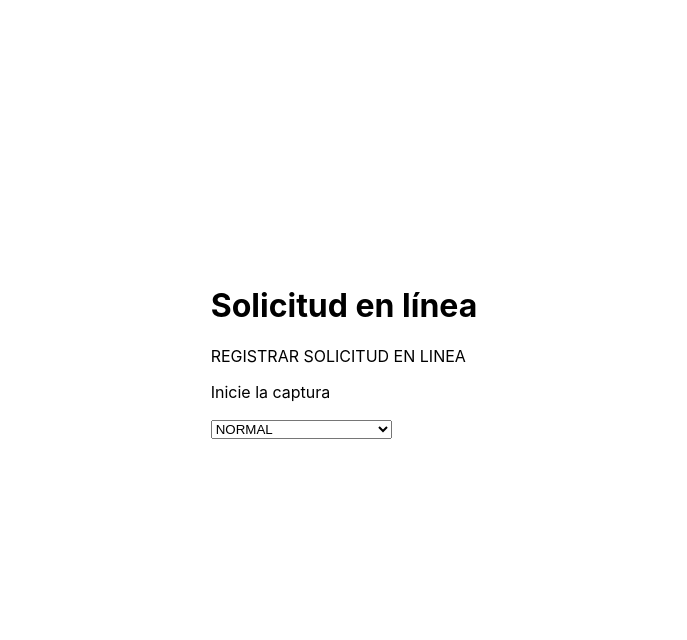
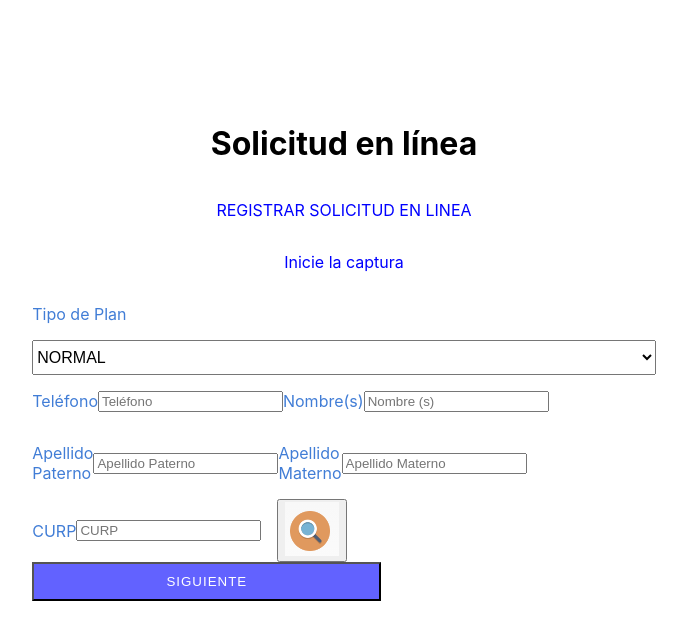
Before and after one commit to kokeGG/proyectoKaren, a React (Create React App) app: page /menu/solicitud in a window 1280 px wide. Shown: the top 640 px of the page, without its empty margins (296-983 px from the left). Built offline with nearby package versions, Linux system fonts and the light colour scheme.

Commit message:
solicitud

```diff
--- a/src/components/Portabilidad/solicitud/index.jsx
+++ b/src/components/Portabilidad/solicitud/index.jsx
@@ -1,25 +1,27 @@
 import React from "react";
+import { Link } from "react-router-dom";
+import './index.scss';
+import curpbtn from '../../assets/curpbtn.png'
 
 const Solicitud = () => {
 
-    const handleSubmit = ({ values }) => {
 
-    }
-    return(
+    return (
         <>
             <div className="containerStyles">
                 <div className="title">
                     <h1>Solicitud en línea</h1>
                 </div>
                 <div>
-                        <div>
-                            <p>REGISTRAR SOLICITUD EN LINEA</p>
-                        </div>
+                    <div className="subtitle">
+                        <p>REGISTRAR SOLICITUD EN LINEA</p>
+                    </div>
 
-                        <div>
-                            <p>Inicie la captura</p>
-                        </div>
-
+                    <div className="subtitle2">
+                        <p>Inicie la captura</p>
+                    </div>
+                    <div className="cmb-plan">
+                        <p>Tipo de Plan</p>
                         <select
                             name="tipoDePlan"
                         >
@@ -49,6 +51,51 @@ const Solicitud = () => {
                                 AMIGO KIT DESARMADO
                             </option>
                         </select>
+                    </div>
+
+                    <div className="input-container-top">
+                        <p>Teléfono</p>
+                        <input
+                            type="text"
+                            placeholder="Teléfono"
+                            />
+
+                        <p>Nombre(s)</p>
+                        <input
+                            type="text"
+                            placeholder="Nombre (s)"
+                        />
+                    </div>
+                    <div className="input-container-mid">
+                        <p>Apellido Paterno</p>
+                        <input
+                            type="text"
+                            placeholder="Apellido Paterno"
+                        />
+
+                        <p>Apellido Materno</p>
+                        <input
+                            type="text"
+                            placeholder="Apellido Materno"
+                        />
+                    </div>
+                    <div className="input-container-bot">
+                        <p>CURP</p>
+                        <input
+                            type="text"
+                            placeholder="CURP"
+                        />
+                        <button className="btn-search">
+                            <img src={curpbtn}/>
+                        </button>
+                    </div>
+                    <div className="button-next">
+                        <button>
+                            <Link to=''>
+                                SIGUIENTE
+                            </Link>
+                        </button>
+                    </div>
                 </div>
             </div>
         </>
--- a/src/components/Portabilidad/solicitud/index.scss
+++ b/src/components/Portabilidad/solicitud/index.scss
@@ -1 +1,69 @@
 @import "../../../App.scss";
+
+.containerStyles {
+    width: 50%;
+    display: flex;
+    flex-direction: column;
+    //justify-content: space-around;
+    align-items: center;
+}
+
+.subtitle,
+.subtitle2 {
+    display: flex;
+    justify-content: center;
+    color: blue;
+}
+
+.cmb-plan {
+    width: 40%;
+    display: flex;
+    flex-direction: column;
+    //justify-content: center;
+    //align-items: center;
+    color: rgb(65, 125, 214);
+
+
+    select {
+        //margin: 3vh 0;
+        width: 250%;
+        height: 35px;
+        font-size: 1em;
+        display: flex;
+        justify-content: center;
+        //text-align-last: left;
+        //justify-content: flex-end;
+    }
+}
+
+.input-container-top, .input-container-mid, .input-container-bot {
+    width: 30%;
+    display: flex;
+    //flex-direction: column;
+    //justify-content: space-around;
+    align-items: center;
+    color: rgb(65, 125, 214);
+    input {
+        display: flex;
+        flex-direction: column;
+        justify-content: center;
+    }
+}
+
+.button-next button{
+    width: 56%;
+    padding: 10px;
+    height: 60%;
+    letter-spacing: 1px;
+    text-transform: uppercase;
+    background-color: rgba(0, 0, 255, 0.616);
+    cursor: pointer;
+    a {
+        color: white;
+        text-decoration: none;
+    }
+}
+
+.btn-search {
+    margin-left: 1rem;
+}
--- a/src/routes/index.jsx
+++ b/src/routes/index.jsx
@@ -8,6 +8,8 @@ const Routes = () => (
         <Route exact path="/" component={Homepage}/>
         <Route exact path="/menu" render={Menu}/>
         <Route exact path="/menu/solicitud" render={Solicitud} />
+        <Route exact path="/menu/solicitud/curp" />
+        <Route exact path="/menu/solicitud/" />
         <Redirect to="/"/>
     </Switch>
 )
```
Also changed, not shown: src/components/assets/curpbtn.png (added).
